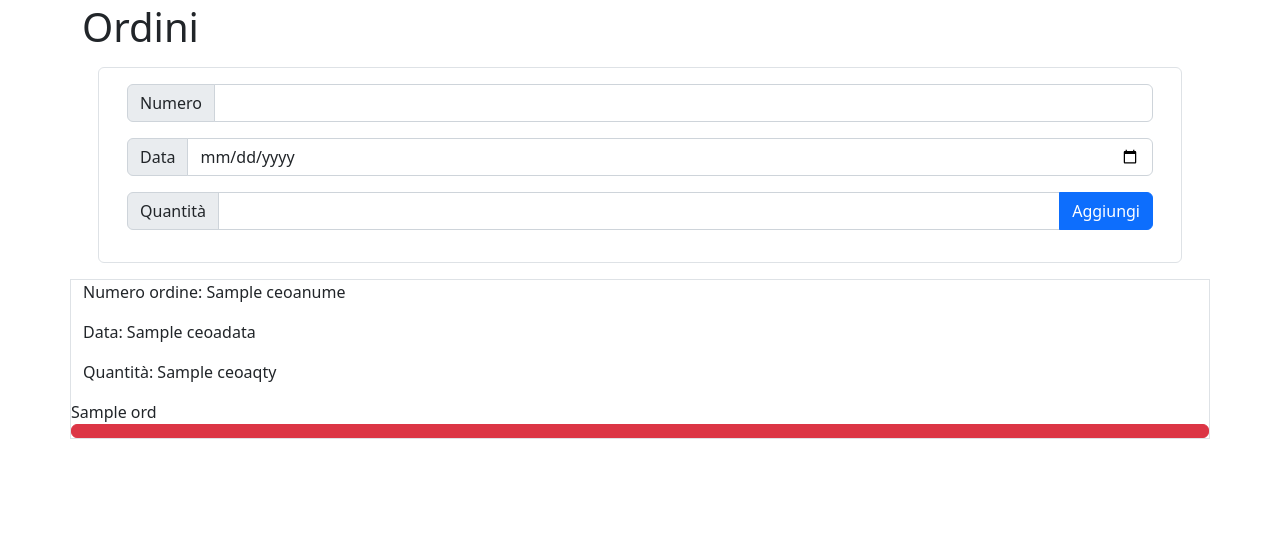
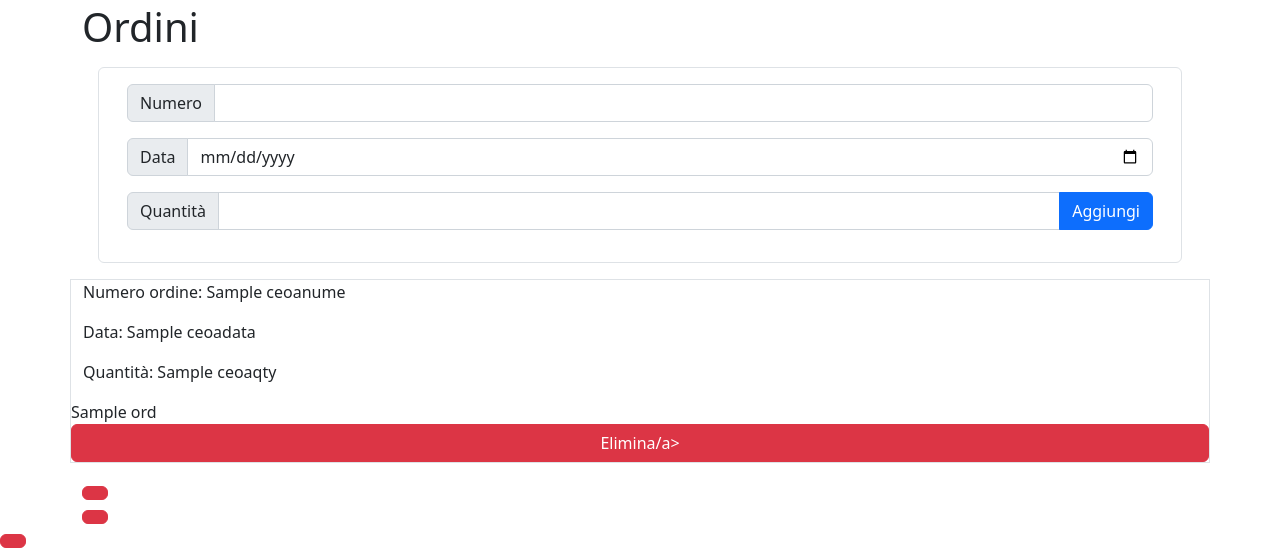
Before and after one commit to hotbrightsunshine/certificazioni-ce, a Flask app: template flaskr/templates/articolo_view.html in a window 1280 px wide. Shown: the part 1262-1813 px from the top of the page. Before the commit the page ends 1701 px from the top, so only its background shows below. Run offline with Flask 2, Linux system fonts and the light colour scheme; the template is opened without the code that fills it: most values are stand-ins (such as "Sample title", 1, 10 or a date in 2020); some libraries are stand-ins or nearby versions.

Commit message:
ordini delete 2

```diff
--- a/flaskr/templates/articolo_view.html
+++ b/flaskr/templates/articolo_view.html
@@ -329,7 +329,7 @@
         <p>Data: {{ord['CEOADATA']}}</p>
         <p>Quantità: {{ord['CEOAQTY']}}</p>
         {{ord}}
-        <a href="{{url_for('delete_ordine', artnum=artnum, ddtnum=ddtnum, ordnum=ord['CEOAID'])}}" class="btn btn-danger"></a>
+        <a href="{{url_for('delete_ordine', artnum=artnum, ddtnum=ddtnum, ordnum=ord['CEOAID'])}}" class="btn btn-danger">Elimina/a>
     </div>
 
     {% endfor %}
```
